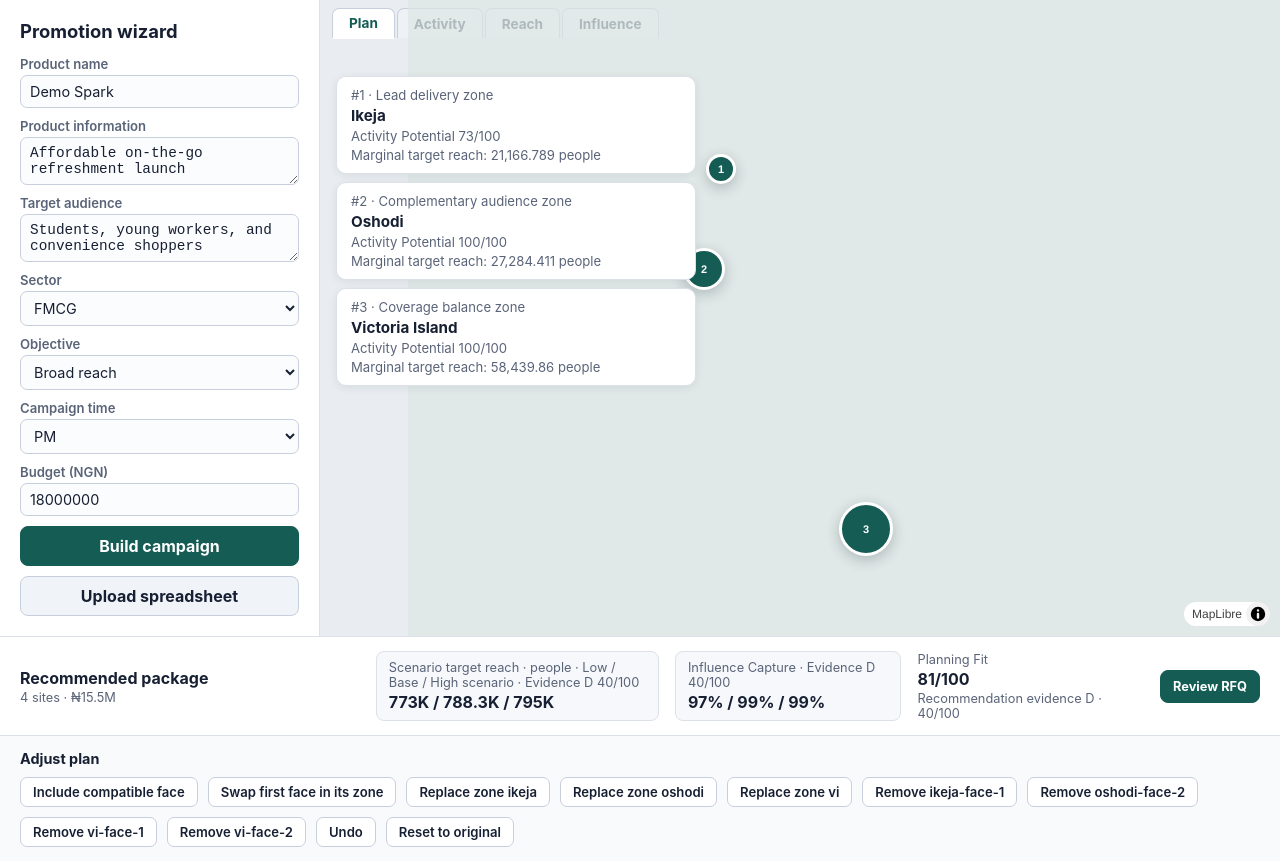
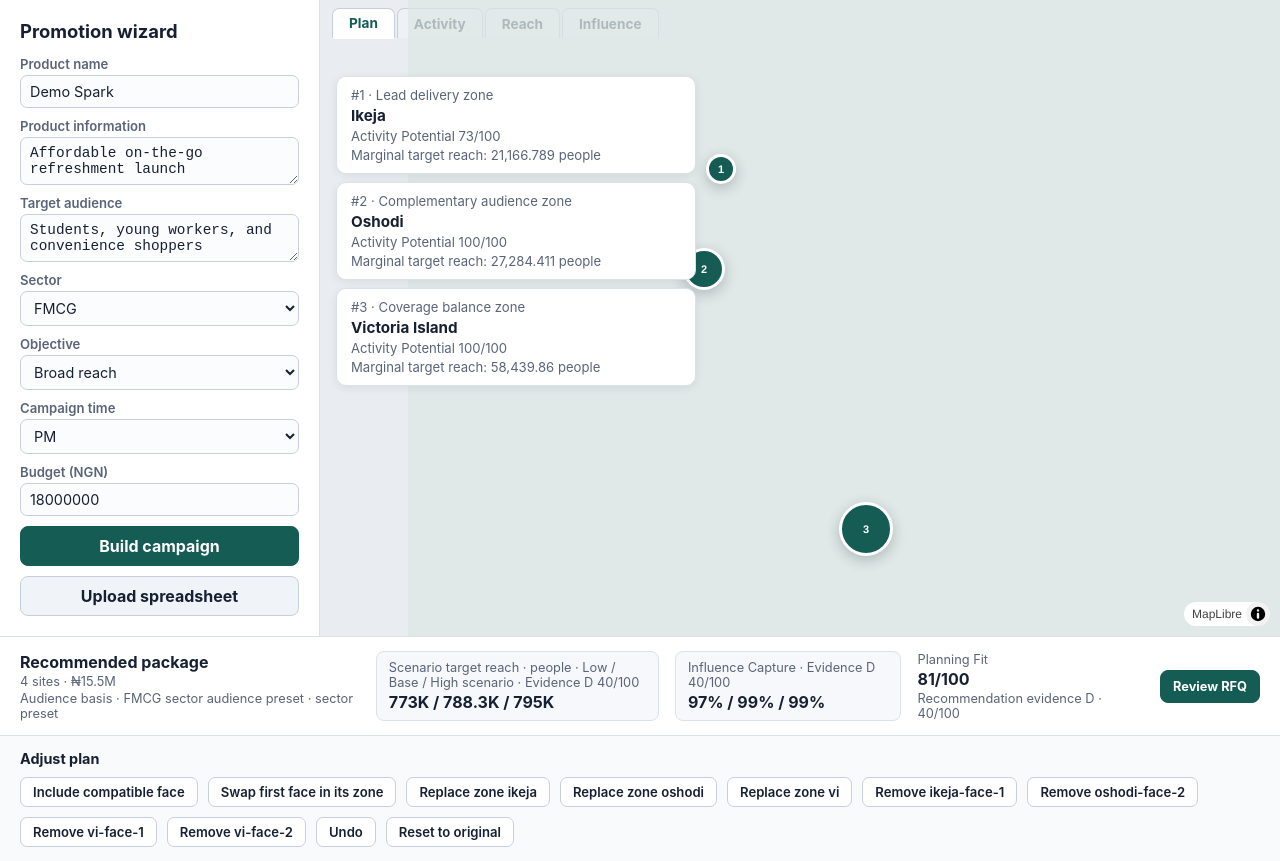
Before and after one commit to GeoTracka/ooh-datahub, a Next.js app: page / in a window 1280 px wide. Both pictures are taken after a click on the button "Build campaign". Built offline with nearby package versions, Linux system fonts and the light colour scheme.

Commit message:
feat: expose resolved audience basis in package summary

```diff
--- a/src/features/PackageStrip.tsx
+++ b/src/features/PackageStrip.tsx
@@ -1,6 +1,8 @@
 import type { MetricClaim } from "@/contracts/metrics";
 import type { PlanningResult } from "@/contracts/domain";
 import { selectPermittedDeliveryView } from "@/application/permittedDeliveryView";
+import { frozenLagosBundle } from "@/bundle/loadFrozenBundle";
+import { resolveBriefAudience } from "@/planning/briefNormalization";
 
 function compact(value: number): string {
   return new Intl.NumberFormat("en", {
@@ -25,6 +27,7 @@ export function PackageStrip({
   if (!plan.measurement) return null;
   const claim = plan.measurement.claim;
   const influence = plan.measurement.influence;
+  const audience = resolveBriefAudience(frozenLagosBundle, plan.brief);
   const reachRecovery = plan.measurement.stages
     .find((stage) => stage.id === "unique")?.recoveryAction ?? null;
   const delivery = selectPermittedDeliveryView(claim, reachRecovery);
@@ -52,6 +55,10 @@ export function PackageStrip({
       <div>
         <strong>Recommended package</strong>
         <span>{plan.recommended.siteIds.length} sites · ₦{compact(plan.recommended.costNgn)}</span>
+        <span>
+          Audience basis · {audience.label}
+          {audience.mode === "focused" ? " · focused" : " · sector preset"}
+        </span>
       </div>
       <button type="button" onClick={() => onExplain("reach")}>
         <span>{delivery.label} · {delivery.unitLabel} · {delivery.evidenceLabel} {Math.round(reachEvidenceScore)}/100</span>
```
